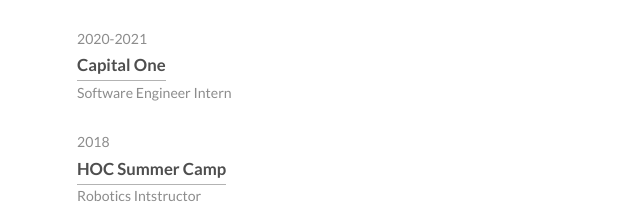
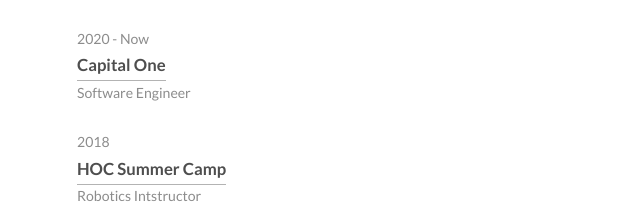
Before and after one commit to natiassefa/natnaela.github.io, a plain HTML site: page index.html in a window 1280 px wide. Shown: the part 524-727 px from the top of the page, 252-892 px from the left. Drawn offline with Linux system fonts and the light colour scheme.

Commit message:
Update index.html

```diff
--- a/index.html
+++ b/index.html
@@ -61,9 +61,9 @@
 		<div class="container">
 			<h1>Work<br>Experiences</h1>
 			<ul class="work-list">
-				<li>2020-2021</li>
+				<li>2020 - Now</li>
 				<li><a href="https://www.capitalone.com/" target="_blank" rel="noopener noreferrer">Capital One</a></li>
-				<li>Software Engineer Intern</li>
+				<li>Software Engineer</li>
             </ul>
             <ul class="work-list">
 				<li>2018</li>
```
